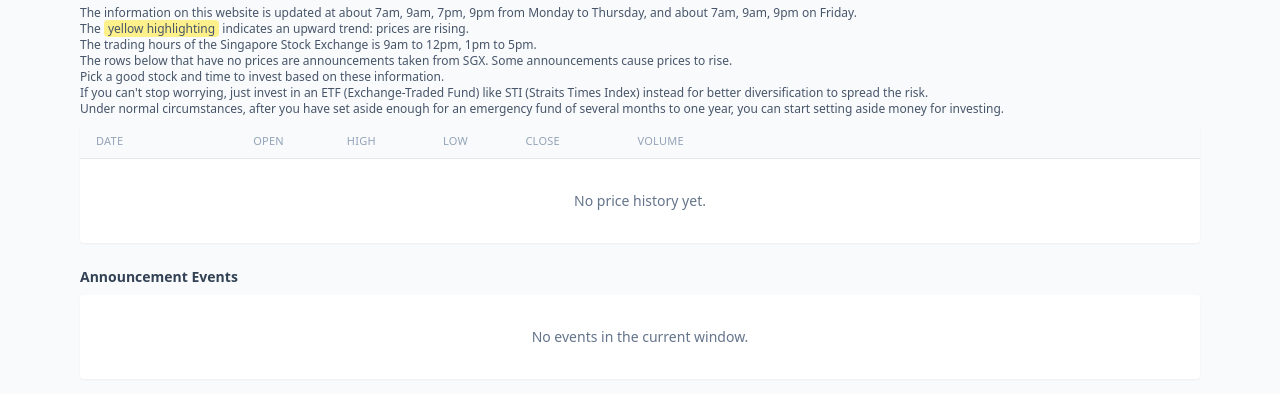
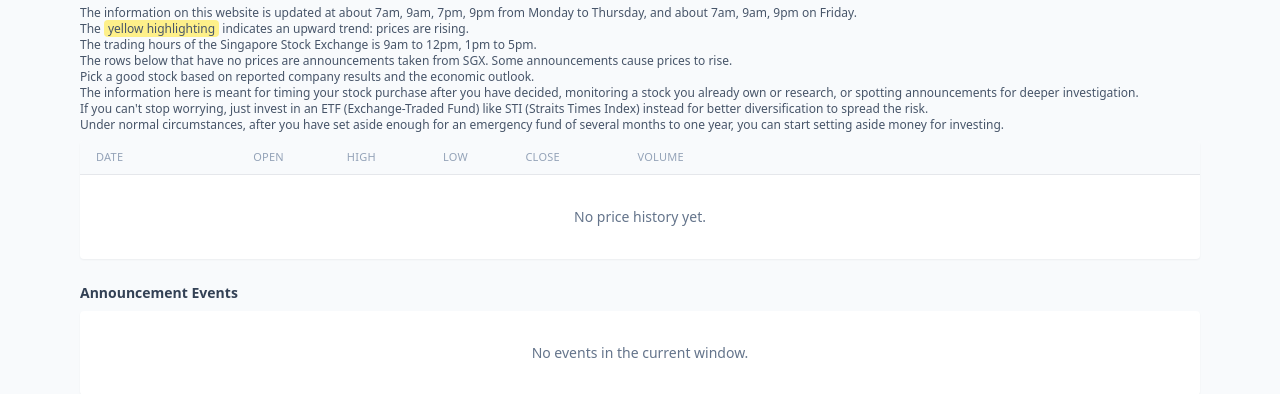
Before and after one commit to maxloopinmok/sgdr-pa, a Django app: template templates/companies/timeline.html in a window 1280 px wide. Shown: the part 144-538 px from the top of the page. Run offline with Django 5.2, Linux system fonts and the light colour scheme; the template is opened without the code that fills it, so the values that code supplies are empty; some libraries are stand-ins or nearby versions.

Commit message:
amended templates/companies/timeline.html

```diff
--- a/templates/companies/timeline.html
+++ b/templates/companies/timeline.html
@@ -20,7 +20,8 @@
     The <span class="bg-yellow-200 rounded px-1">yellow highlighting</span> indicates an upward trend: prices are rising.<br/>
     The trading hours of the Singapore Stock Exchange is 9am to 12pm, 1pm to 5pm.<br/>
     The rows below that have no prices are announcements taken from SGX.  Some announcements cause prices to rise.<br/>
-    Pick a good stock and time to invest based on these information.<br/>
+    Pick a good stock based on reported company results and the economic outlook.<br/>
+    The information here is meant for timing your stock purchase after you have decided, monitoring a stock you already own or research, or spotting announcements for deeper investigation.<br/>
     If you can't stop worrying, just invest in an ETF (Exchange-Traded Fund) like STI (Straits Times Index) instead for better diversification to spread the risk.<br/>
     Under normal circumstances, after you have set aside enough for an emergency fund of several months to one year, you can start setting aside money for investing.
   </p>
```
